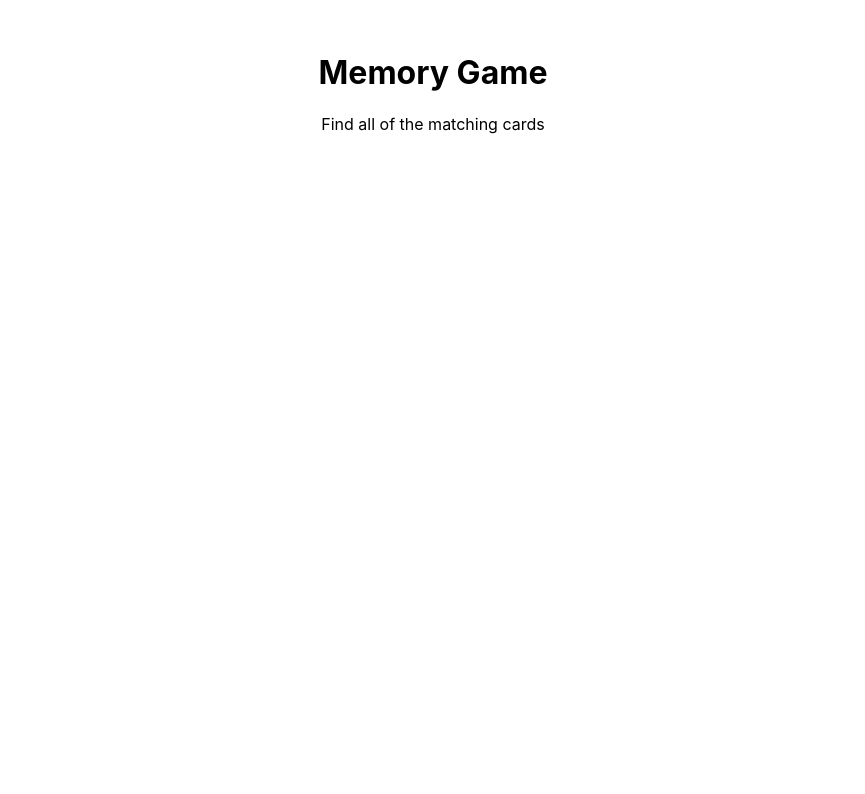
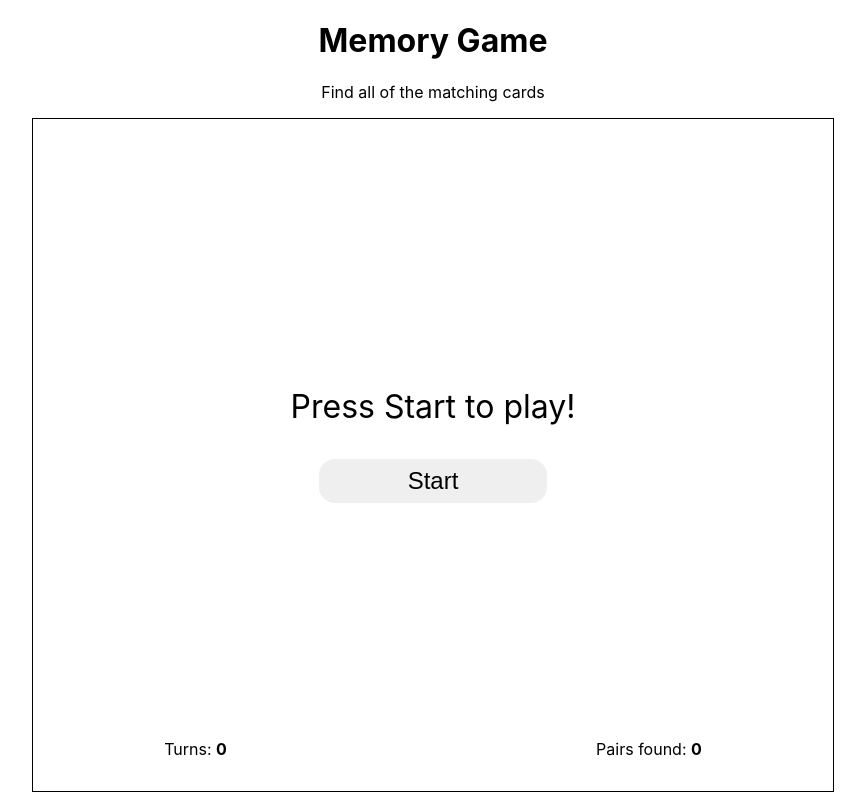
Before and after one commit to AlphaPentagon/memory_game, a React (Create React App) app: page / in a window 1280 px wide. Shown: the top 794 px of the page, without its empty margins (207-1072 px from the left). Built offline with nearby package versions, Linux system fonts and the light colour scheme.

Commit message:
Game now works!

```diff
--- a/src/components/EndInfo.tsx
+++ b/src/components/EndInfo.tsx
@@ -1,23 +1,43 @@
-import { CardObj } from "./Game";
+import styled from "styled-components";
 
 type EndInfoProps = {
-  setScore: React.Dispatch<React.SetStateAction<number>>;
-  setTurns: React.Dispatch<React.SetStateAction<number>>;
-  setSelectedCards: React.Dispatch<React.SetStateAction<CardObj[]>>;
+  resetGame: () => void;
 };
 
-const EndInfo = ({ setScore, setTurns, setSelectedCards }: EndInfoProps) => {
+const EndInfo = ({ resetGame }: EndInfoProps) => {
   return (
-    <div>
+    <EndGameContainer>
       <h2>Well done!</h2>
       <p>You found all of the matching cards.</p>
       <p>Would you like to play again?</p>
-      <div>
-        <button>Yes</button>
-        <button>No</button>
-      </div>
-    </div>
+      <EndGameButtonContainer>
+        <EndGameButton onClick={resetGame}>Yes</EndGameButton>
+        <EndGameButton>No</EndGameButton>
+      </EndGameButtonContainer>
+    </EndGameContainer>
   );
 };
 
+const EndGameContainer = styled.section`
+  margin-top: auto;
+  text-align: center;
+`;
+
+const EndGameButtonContainer = styled.div`
+  width: 70%;
+  margin: 0 auto;
+  display: flex;
+  justify-content: space-between;
+  gap: 1rem;
+`;
+
+const EndGameButton = styled.button`
+  width: 80%;
+  border-radius: 1rem;
+  border: none;
+  font-size: 1.5rem;
+  padding-block: 0.5rem;
+  cursor: pointer;
+`;
+
 export default EndInfo;
--- a/src/components/Game.tsx
+++ b/src/components/Game.tsx
@@ -20,6 +20,7 @@ const Game = (): JSX.Element => {
   const [selectedCards, setSelectedCards] = useState<CardObj[]>([]);
   const [isPlaying, setIsPlaying] = useState<boolean>(false);
   const [gameFinished, setGameFinished] = useState<boolean>(false);
+  let pairsToFind = 1;
 
   // randomly selects a card from the cardsArr, adds it to the randomOrderArr and then removes it from the original array, so that we end up with an array of cards in a random order
   const randomiseCards = () => {
@@ -37,19 +38,12 @@ const Game = (): JSX.Element => {
     return randomOrderArr;
   };
 
-  if (!randomCards) {
-    const newState = randomiseCards();
-    setRandomCards(newState);
-  }
   useEffect(() => {
-    if (score === 8) {
-      setTimeout(() => setGameFinished(true), 1500);
-
-      // setScore(0);
-      // setTurns(0);
-      // setSelectedCards([]);
-      // const newState = randomiseCards();
-      // setRandomCards(newState);
+    if (score === pairsToFind) {
+      setTimeout(() => {
+        setGameFinished(true);
+        setRandomCards(null);
+      }, 1500);
     }
   }, [score]);
 
@@ -128,20 +122,33 @@ const Game = (): JSX.Element => {
     setSelectedCards([...selectedCards, card]);
   };
 
+  const resetGame = () => {
+    setScore(0);
+    setTurns(0);
+    setSelectedCards([]);
+    setGameFinished(false);
+    const newState = randomiseCards();
+    setRandomCards(newState);
+    setIsPlaying(false);
+  };
+
+  const startGame = () => {
+    const newState = randomiseCards();
+    console.log(newState);
+    setRandomCards(newState);
+    setIsPlaying(true);
+  };
+
   return (
     <GameContainer>
       {gameFinished ? (
-        <EndInfo
-          setScore={setScore}
-          setTurns={setTurns}
-          setSelectedCards={setSelectedCards}
-        />
+        <EndInfo resetGame={resetGame} />
       ) : isPlaying ? (
         <CardGrid randomCards={randomCards} handleClick={handleClick} />
       ) : (
         <StartContainer>
           <p>Press Start to play!</p>
-          <StartButton onClick={() => setIsPlaying(true)}>Start</StartButton>
+          <StartButton onClick={startGame}>Start</StartButton>
         </StartContainer>
       )}
       <PlayerInfo turns={turns} score={score} />
--- a/src/pages/Home.tsx
+++ b/src/pages/Home.tsx
@@ -1,23 +1,13 @@
-import CardGrid from "../components/CardGrid";
-import styled from "styled-components";
+import Game from "../components/Game";
+import Header from "../components/Header";
 
 const Home = (): JSX.Element => {
   return (
     <>
-      <MainHeader>
-        <h1>Memory Game</h1>
-        <p>Find all of the matching cards</p>
-      </MainHeader>
-
-      <CardGrid />
+      <Header />
+      <Game />
     </>
   );
 };
 
-const MainHeader = styled.header`
-  margin: 0 auto;
-  text-align: center;
-  padding-block: 2rem;
-`;
-
 export default Home;
```
